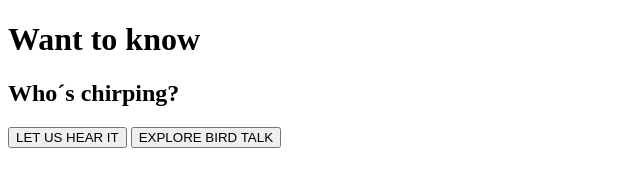
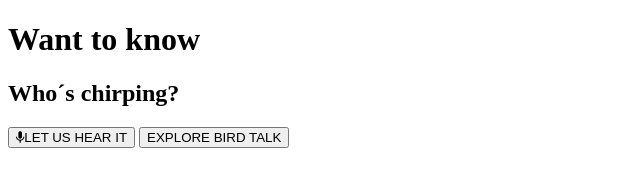
Before and after one commit to ionunz/edinba-colab-1019, a plain HTML site: page index.html in a window 1280 px wide. Shown: the full height of the page, 0-640 px from the left. Drawn offline with nearby package versions, Linux system fonts and the light colour scheme.

Commit message:
se agrego el icono de microfono y ligo

```diff
--- a/index.html
+++ b/index.html
@@ -5,13 +5,14 @@
     <meta name="viewport" content="width=device-width, initial-scale=1.0">
     <meta http-equiv="X-UA-Compatible" content="ie=edge">
     <title>Document</title>
+    <link href="https://unpkg.com/ionicons@4.5.10-0/dist/css/ionicons.min.css" rel="stylesheet">
 </head>
 <body>
 
 
     <h1>Want to know</h1>
     <h2>Who´s chirping?</h2>
-    <button>LET US HEAR IT</button>
+    <button><i class="icon ion-md-mic"></i>LET US HEAR IT</button>
     <button>EXPLORE BIRD TALK</button>
 
 </body>
```
